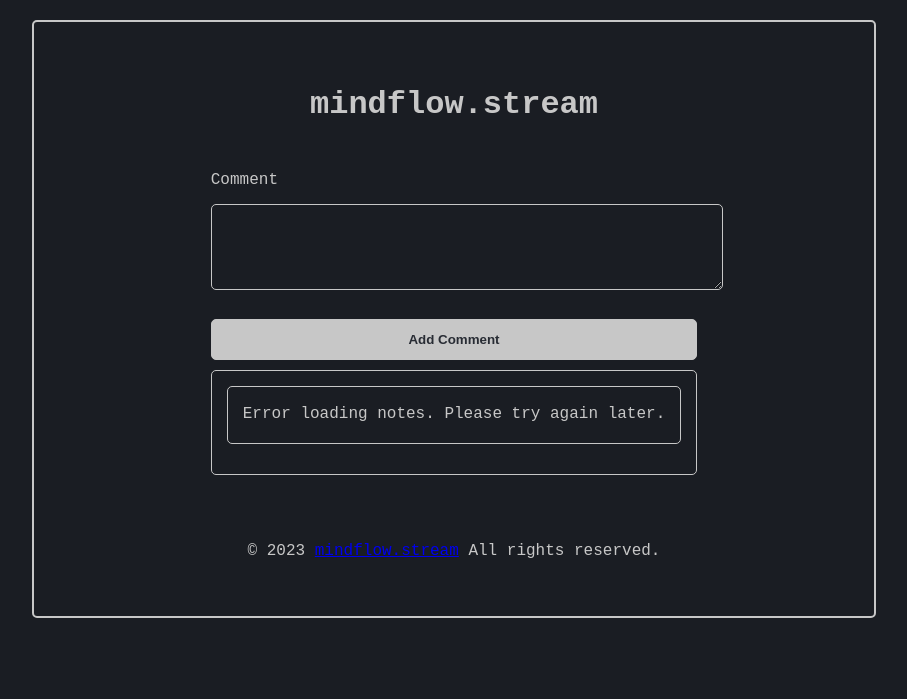
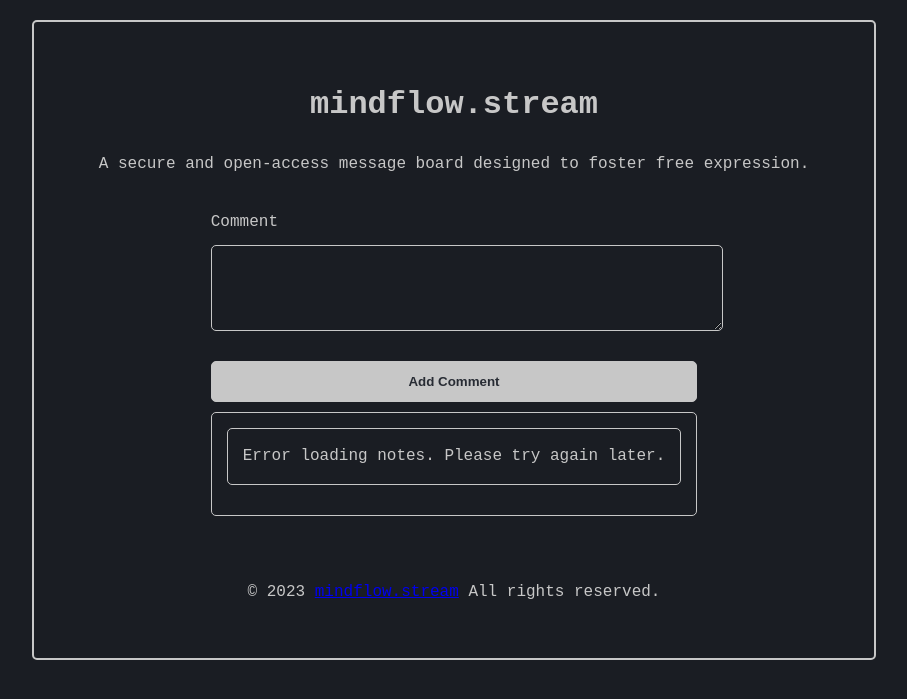
Before and after one commit to DunamisMax/mindflow.stream, a Python web app: template messageboard/app/templates/index.html in a window 1280 px wide. Shown: the top 699 px of the page, without its empty margins (186-1093 px from the left). Run offline with Jinja, Linux system fonts and the light colour scheme; the template is opened without the code that fills it, so the values that code supplies are empty, except form fields; form fields are guessed from the names that the template uses.

Commit message:
modified:   messageboard/app/templates/index.html

```diff
--- a/messageboard/app/templates/index.html
+++ b/messageboard/app/templates/index.html
@@ -19,6 +19,10 @@
     <div class="container">
       <header>
         <h1>mindflow.stream</h1>
+        <p class="site-description">
+          A secure and open-access message board designed to foster free
+          expression.
+        </p>
       </header>
       <main>
         <section id="note-submission">
```
